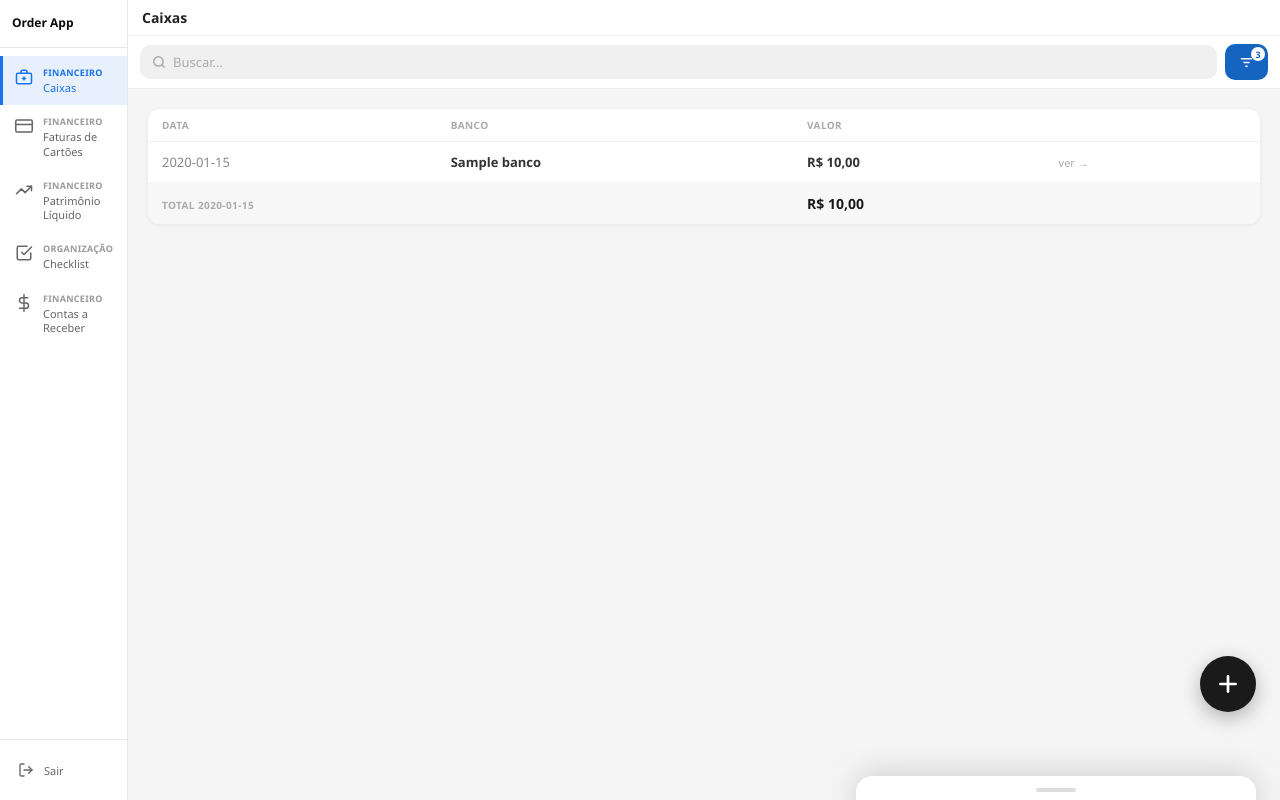
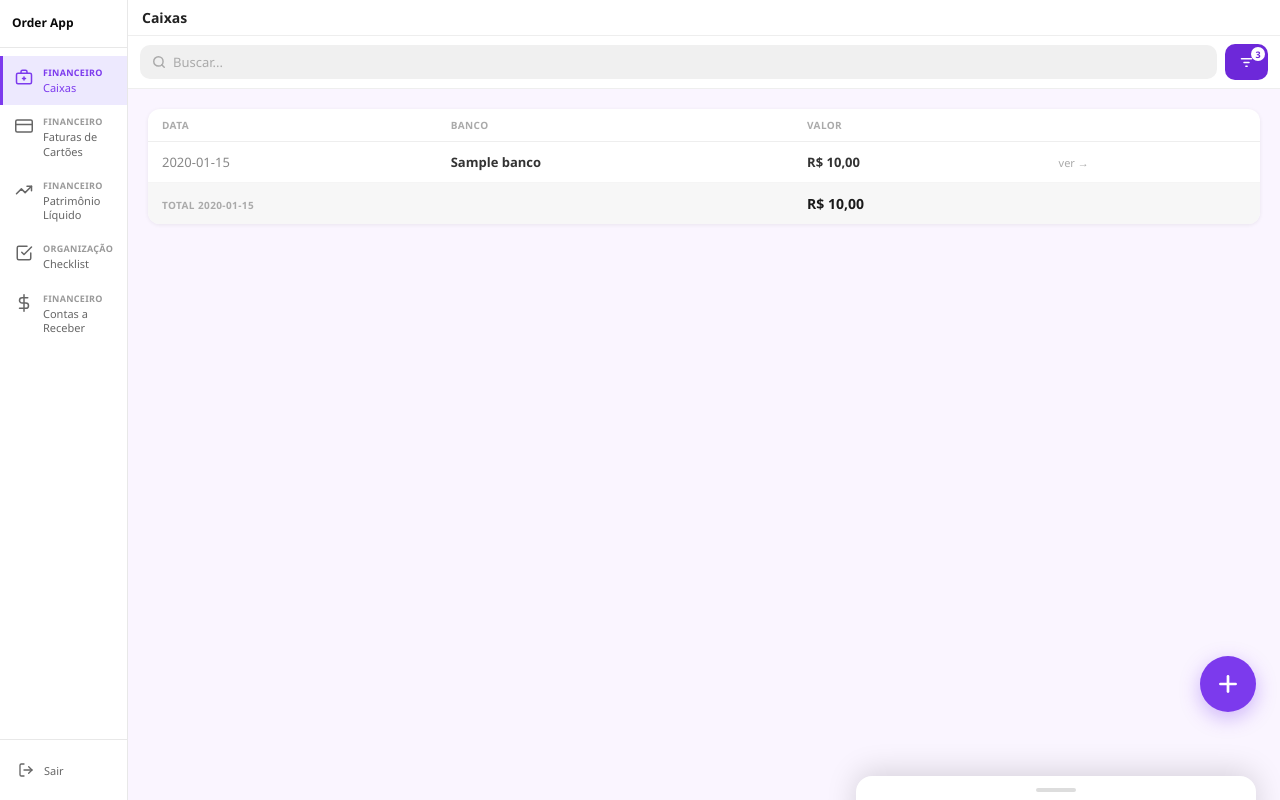
Before and after one commit to DanteDerette/orderapp, a Flask app: template templates/caixas.html in a window 1280 px wide. Run offline with Flask 3, Linux system fonts and the light colour scheme; the template is opened without the code that fills it: most values are stand-ins (such as "Sample title", 1, 10 or a date in 2020).

Commit message:
feat: tema branco com roxo em todos os templates

```diff
--- a/templates/_sidebar.html
+++ b/templates/_sidebar.html
@@ -21,10 +21,10 @@
 
   .sidebar-item { width:100%; display:flex; flex-direction:row; align-items:flex-start; gap:10px; padding:10px 12px; cursor:pointer; color:#666; text-decoration:none; transition:background 0.15s, color 0.15s, border-color 0.15s; border-left:3px solid transparent; }
   html.mob .sidebar-item { padding:12px 14px; gap:12px; }
-  .sidebar-item:hover { background:#f0f2f5; color:#0a0a0a; }
-  .sidebar-item.ativo { background:#e8f0fe; color:#1a73e8; border-left-color:#1a73e8; }
-  .sidebar-item.ativo .sidebar-item-category { color:#1a73e8; }
-  .sidebar-item.ativo .sidebar-item-name { color:#1a73e8; }
+  .sidebar-item:hover { background:#f5f3ff; color:#0a0a0a; }
+  .sidebar-item.ativo { background:#ede9fe; color:#7c3aed; border-left-color:#7c3aed; }
+  .sidebar-item.ativo .sidebar-item-category { color:#7c3aed; }
+  .sidebar-item.ativo .sidebar-item-name { color:#7c3aed; }
   .sidebar-item svg { flex-shrink:0; width:18px; height:18px; margin-top:2px; }
   html.mob .sidebar-item svg { width:20px; height:20px; }
   .sidebar-item-text { flex:1; min-width:0; display:flex; flex-direction:column; gap:2px; }
--- a/templates/caixas.html
+++ b/templates/caixas.html
@@ -7,7 +7,7 @@
   <style>
     *, *::before, *::after { box-sizing: border-box; margin: 0; padding: 0; }
     html, body { overflow-x: clip; max-width: 100%; }
-    body { font-family: 'Segoe UI', sans-serif; background: #f5f5f5; min-height: 100vh; display: flex; }
+    body { font-family: 'Segoe UI', sans-serif; background: #faf5ff; min-height: 100vh; display: flex; }
 
     .main { margin-left: 10%; width: 90%; min-height: 100vh; display: flex; flex-direction: column; }
     html.mob .main { margin-left: 0 !important; width: 100% !important; }
@@ -26,11 +26,11 @@
     .busca-inline input { flex: 1; min-width: 0; border: none; background: none; font-size: 13px; font-family: inherit; color: #333; outline: none; }
     .busca-inline input::placeholder { color: #aaa; }
     .busca-inline svg { flex-shrink: 0; color: #aaa; }
-    .filtrar-btn { flex-shrink: 0; display: flex; align-items: center; justify-content: center; gap: 6px; height: 36px; padding: 0 14px; position: relative; border: none; border-radius: 10px; background: #1a1a1a; color: #fff; font-size: 13px; font-weight: 700; font-family: inherit; cursor: pointer; transition: opacity .15s; white-space: nowrap; }
+    .filtrar-btn { flex-shrink: 0; display: flex; align-items: center; justify-content: center; gap: 6px; height: 36px; padding: 0 14px; position: relative; border: none; border-radius: 10px; background: #7c3aed; color: #fff; font-size: 13px; font-weight: 700; font-family: inherit; cursor: pointer; transition: opacity .15s; white-space: nowrap; }
     .filtrar-btn:active { opacity: .75; }
-    .filtrar-btn.ativo  { background: #1565c0; }
-    .icon-btn-badge { display: inline-flex; align-items: center; justify-content: center; background: #1565c0; color: #fff; border-radius: 50%; width: 14px; height: 14px; font-size: 9px; font-weight: 800; position: absolute; top: 3px; right: 3px; pointer-events: none; }
-    .filtrar-btn.ativo .icon-btn-badge { background: #fff; color: #1565c0; }
+    .filtrar-btn.ativo  { background: #6d28d9; }
+    .icon-btn-badge { display: inline-flex; align-items: center; justify-content: center; background: #6d28d9; color: #fff; border-radius: 50%; width: 14px; height: 14px; font-size: 9px; font-weight: 800; position: absolute; top: 3px; right: 3px; pointer-events: none; }
+    .filtrar-btn.ativo .icon-btn-badge { background: #fff; color: #6d28d9; }
 
     .filtros-backdrop { display: block; position: fixed; inset: 0; background: rgba(0,0,0,.45); z-index: 2000; opacity: 0; transition: opacity .25s ease; pointer-events: none; }
     .filtros-backdrop.ativo { opacity: 1; pointer-events: auto; }
@@ -44,22 +44,22 @@
     .filtros-layout { display: flex; flex: 1; overflow: hidden; min-height: 0; }
     .filtros-sidebar { width: 128px; flex-shrink: 0; overflow-y: auto; background: #f7f7f7; border-right: 1px solid #ebebeb; }
     .filtros-sidebar-item { position: relative; padding: 16px 10px 16px 16px; font-size: 13px; color: #666; line-height: 1.35; cursor: pointer; border-left: 3px solid transparent; transition: background .1s; }
-    .filtros-sidebar-item.ativo { background: #fff; color: #1976d2; font-weight: 700; border-left-color: #1976d2; }
-    .dot-ativo { display: none; width: 7px; height: 7px; background: #1976d2; border-radius: 50%; position: absolute; top: 10px; right: 8px; }
+    .filtros-sidebar-item.ativo { background: #fff; color: #7c3aed; font-weight: 700; border-left-color: #7c3aed; }
+    .dot-ativo { display: none; width: 7px; height: 7px; background: #7c3aed; border-radius: 50%; position: absolute; top: 10px; right: 8px; }
     .filtros-sidebar-item.tem-filtro .dot-ativo { display: block; }
     .filtros-panel { flex: 1; overflow-y: auto; -webkit-overflow-scrolling: touch; }
     .filtros-panel-section { display: none; }
     .filtros-panel-section.ativo { display: block; }
     .filtro-opcao { display: flex; align-items: center; justify-content: space-between; padding: 16px 20px; gap: 12px; border-bottom: 1px solid #f5f5f5; cursor: pointer; }
     .filtro-opcao-label { font-size: 14px; color: #333; flex: 1; line-height: 1.3; }
-    .filtro-opcao.selecionado .filtro-opcao-label { color: #1976d2; font-weight: 600; }
+    .filtro-opcao.selecionado .filtro-opcao-label { color: #7c3aed; font-weight: 600; }
     .filtro-opcao-check { width: 20px; height: 20px; flex-shrink: 0; border: 2px solid #ddd; border-radius: 50%; display: flex; align-items: center; justify-content: center; transition: all .15s; }
-    .filtro-opcao.selecionado .filtro-opcao-check { background: #1976d2; border-color: #1976d2; }
+    .filtro-opcao.selecionado .filtro-opcao-check { background: #7c3aed; border-color: #7c3aed; }
     .filtro-opcao.selecionado .filtro-opcao-check::after { content: ''; display: block; width: 5px; height: 9px; border: 2px solid #fff; border-top: none; border-left: none; transform: rotate(45deg) translate(-1px,-2px); }
     .filtros-footer { display: flex; align-items: center; gap: 10px; padding: 14px 20px 34px; border-top: 1px solid #f0f0f0; flex-shrink: 0; }
-    .filtros-btn-limpar { flex: 1; padding: 14px; background: none; color: #1976d2; border: none; font-size: 14px; font-weight: 600; font-family: inherit; cursor: pointer; text-align: center; }
-    .filtros-btn-aplicar { flex: 2; padding: 14px; background: #1976d2; color: #fff; border: none; border-radius: 12px; font-size: 15px; font-weight: 700; font-family: inherit; cursor: pointer; transition: background .15s; }
-    .filtros-btn-aplicar:active { background: #1565c0; }
+    .filtros-btn-limpar { flex: 1; padding: 14px; background: none; color: #7c3aed; border: none; font-size: 14px; font-weight: 600; font-family: inherit; cursor: pointer; text-align: center; }
+    .filtros-btn-aplicar { flex: 2; padding: 14px; background: #7c3aed; color: #fff; border: none; border-radius: 12px; font-size: 15px; font-weight: 700; font-family: inherit; cursor: pointer; transition: background .15s; }
+    .filtros-btn-aplicar:active { background: #6d28d9; }
 
     .card { background: #fff; border-radius: 12px; box-shadow: 0 1px 4px rgba(0,0,0,.07); overflow: hidden; }
     .card-header { padding: 14px 18px; border-bottom: 1px solid #f0f0f0; display: flex; align-items: center; justify-content: space-between; }
@@ -98,7 +98,7 @@
     html.mob .sidebar-overlay { display: block; }
     .sidebar-overlay.visivel { opacity: 1; pointer-events: auto; }
 
-    .fab { position: fixed; bottom: calc(env(safe-area-inset-bottom, 0px) + 88px); right: 24px; width: 56px; height: 56px; border-radius: 50%; background: #1a1a1a; color: #fff; border: none; display: flex; align-items: center; justify-content: center; box-shadow: 0 6px 20px rgba(0,0,0,.28); cursor: pointer; text-decoration: none; z-index: 500; transition: transform .15s, box-shadow .15s; -webkit-tap-highlight-color: transparent; }
+    .fab { position: fixed; bottom: calc(env(safe-area-inset-bottom, 0px) + 88px); right: 24px; width: 56px; height: 56px; border-radius: 50%; background: #7c3aed; color: #fff; border: none; display: flex; align-items: center; justify-content: center; box-shadow: 0 6px 20px rgba(124,58,237,.35); cursor: pointer; text-decoration: none; z-index: 500; transition: transform .15s, box-shadow .15s; -webkit-tap-highlight-color: transparent; }
     .fab:hover { transform: scale(1.08); box-shadow: 0 8px 24px rgba(0,0,0,.35); }
     .fab:active { transform: scale(0.93); }
   </style>
--- a/templates/checklist.html
+++ b/templates/checklist.html
@@ -6,7 +6,7 @@
   <meta name="viewport" content="width=device-width, initial-scale=1"/>
   <style>
     *, *::before, *::after { box-sizing: border-box; margin: 0; padding: 0; }
-    body { font-family: 'Segoe UI', sans-serif; background: #f5f5f5; min-height: 100vh; display: flex; }
+    body { font-family: 'Segoe UI', sans-serif; background: #faf5ff; min-height: 100vh; display: flex; }
     .main { margin-left: 10%; width: 90%; min-height: 100vh; display: flex; flex-direction: column; }
     html.mob .main { margin-left: 0 !important; width: 100% !important; }
 
@@ -27,7 +27,7 @@
 
     /* Checkbox custom */
     .item-check { width: 22px; height: 22px; border-radius: 50%; border: 2px solid #ccc; flex-shrink: 0; cursor: pointer; display: flex; align-items: center; justify-content: center; transition: border-color .15s, background .15s; background: #fff; }
-    .item-check.feito { border-color: #1a73e8; background: #1a73e8; }
+    .item-check.feito { border-color: #7c3aed; background: #7c3aed; }
     .item-check.feito svg { display: block; }
     .item-check svg { display: none; width: 12px; height: 12px; stroke: #fff; stroke-width: 3; fill: none; }
 
@@ -42,7 +42,7 @@
     .item-input::placeholder { color: #ccc; }
 
     /* FAB */
-    .fab { position: fixed; bottom: calc(env(safe-area-inset-bottom, 0px) + 88px); right: 24px; width: 56px; height: 56px; border-radius: 50%; background: #1a1a1a; color: #fff; border: none; display: flex; align-items: center; justify-content: center; box-shadow: 0 6px 20px rgba(0,0,0,.28); cursor: pointer; z-index: 500; transition: transform .15s; -webkit-tap-highlight-color: transparent; }
+    .fab { position: fixed; bottom: calc(env(safe-area-inset-bottom, 0px) + 88px); right: 24px; width: 56px; height: 56px; border-radius: 50%; background: #7c3aed; color: #fff; border: none; display: flex; align-items: center; justify-content: center; box-shadow: 0 6px 20px rgba(124,58,237,.35); cursor: pointer; z-index: 500; transition: transform .15s; -webkit-tap-highlight-color: transparent; }
     html.mob .fab { bottom: calc(env(safe-area-inset-bottom, 0px) + 88px); }
     .fab:active { transform: scale(0.92); }
 
```
Also changed, not shown: templates/caixas_form.html (+4 -4 lines), templates/contas_receber.html (+13 -13 lines), templates/contas_receber_form.html (+4 -4 lines), templates/faturas.html (+12 -12 lines), templates/faturas_form.html (+4 -4 lines), templates/login.html (+4 -4 lines), templates/patrimonio.html (+4 -4 lines), templates/patrimonio_form.html (+4 -4 lines).
